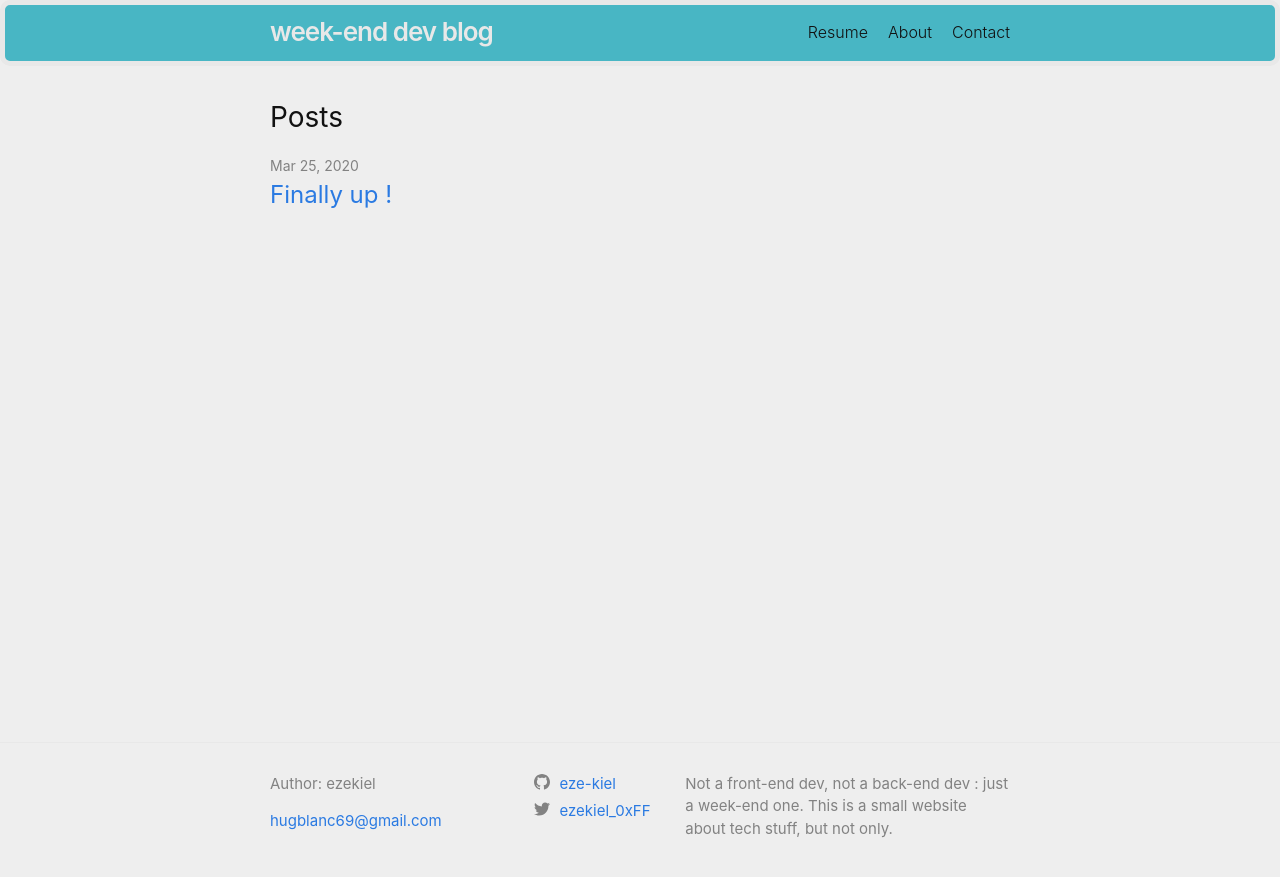
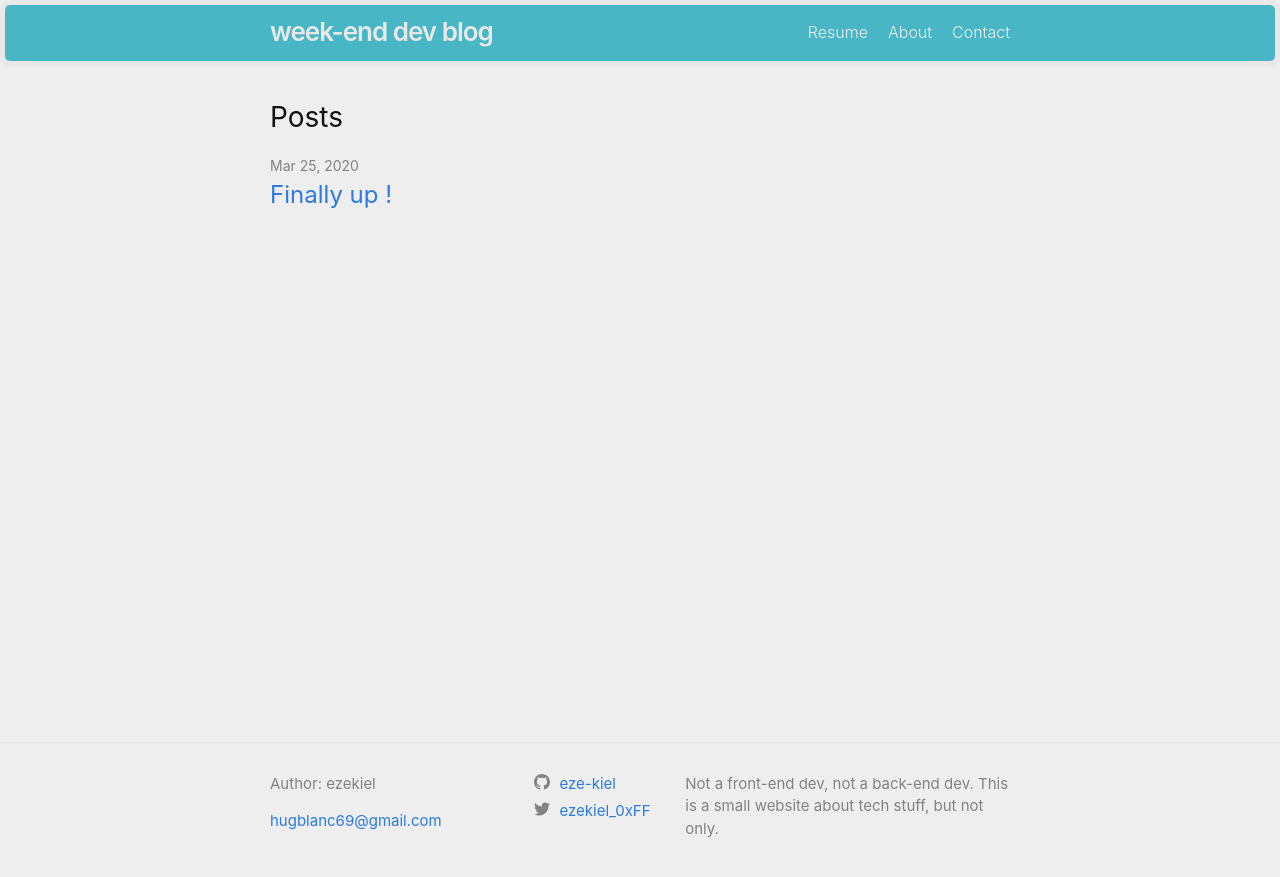
Before and after one commit to eze-kiel/old-eze-kiel.github.io, a Jekyll site: the page built from index.markdown, in a window 1280 px wide. Shown: the top 877 px of the page. Built offline with Jekyll 4.4.1, drawn with Linux system fonts in a browser that asks for light colours.

Commit message:
updated _config.yml and layout

```diff
--- a/_config.yml
+++ b/_config.yml
@@ -22,7 +22,7 @@ title: week-end dev blog
 author: ezekiel
 email: hugblanc69@gmail.com
 description: >- # this means to ignore newlines until "baseurl:"
-    Not a front-end dev, not a back-end dev : just a week-end one. This is a small website about tech stuff, but not only.
+    Not a front-end dev, not a back-end dev. This is a small website about tech stuff, but not only.
 baseurl: "" # the subpath of your site, e.g. /blog
 url: "https://eze-kiel.github.io" # the base hostname & protocol for your site, e.g. http://example.com
 twitter_username: ezekiel_0xFF
--- a/_sass/minima/_layout.scss
+++ b/_sass/minima/_layout.scss
@@ -19,7 +19,7 @@
 
 .site-title {
   @include relative-font-size(1.625);
-  color: #eeeeee;
+  color: $background-color;
   font-weight: 600;
   line-height: $base-line-height * $base-font-size * 2.25;
   letter-spacing: -1px;
@@ -36,7 +36,6 @@
   float: right;
   font-weight: 300;
   line-height: $base-line-height * $base-font-size * 2.25;
-  color: #eeeeee;
 
   .nav-trigger {
       display: none;
@@ -47,7 +46,7 @@
   }
 
   .page-link {
-    color: $text-color;
+    color: $background-color;
     line-height: $base-line-height;
 
     // Gaps between nav items, but not on the last one
```
